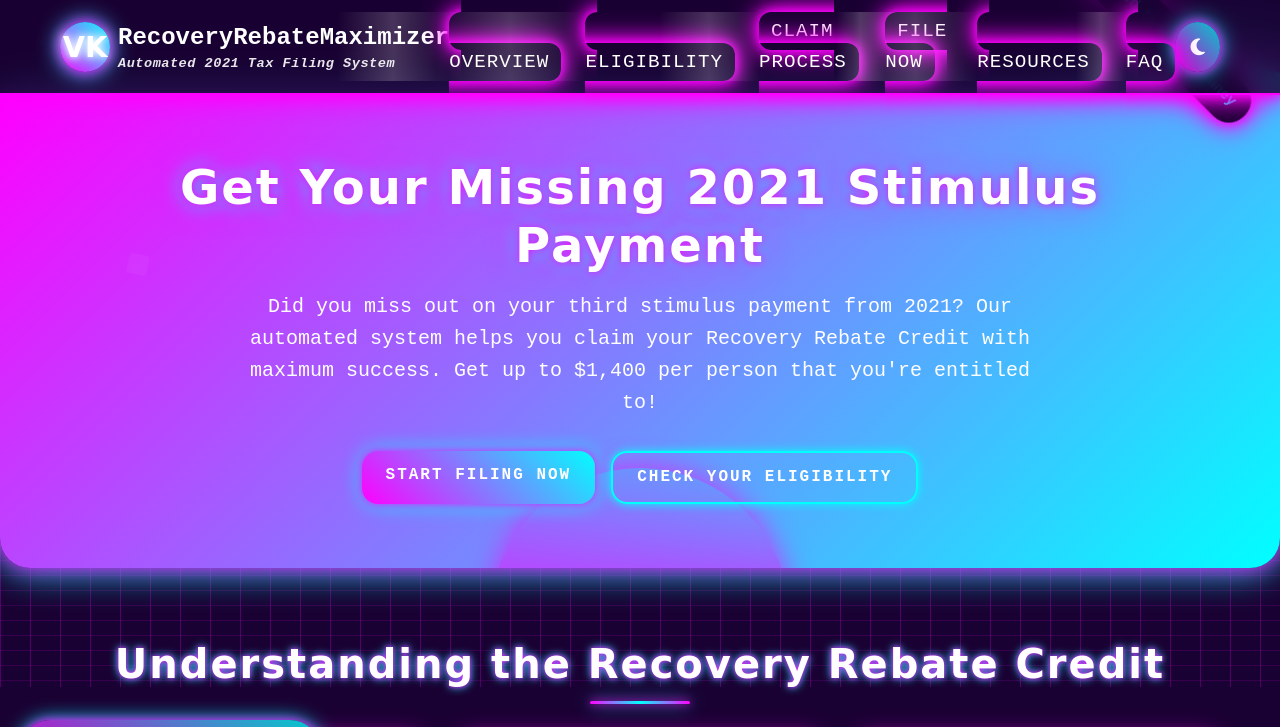
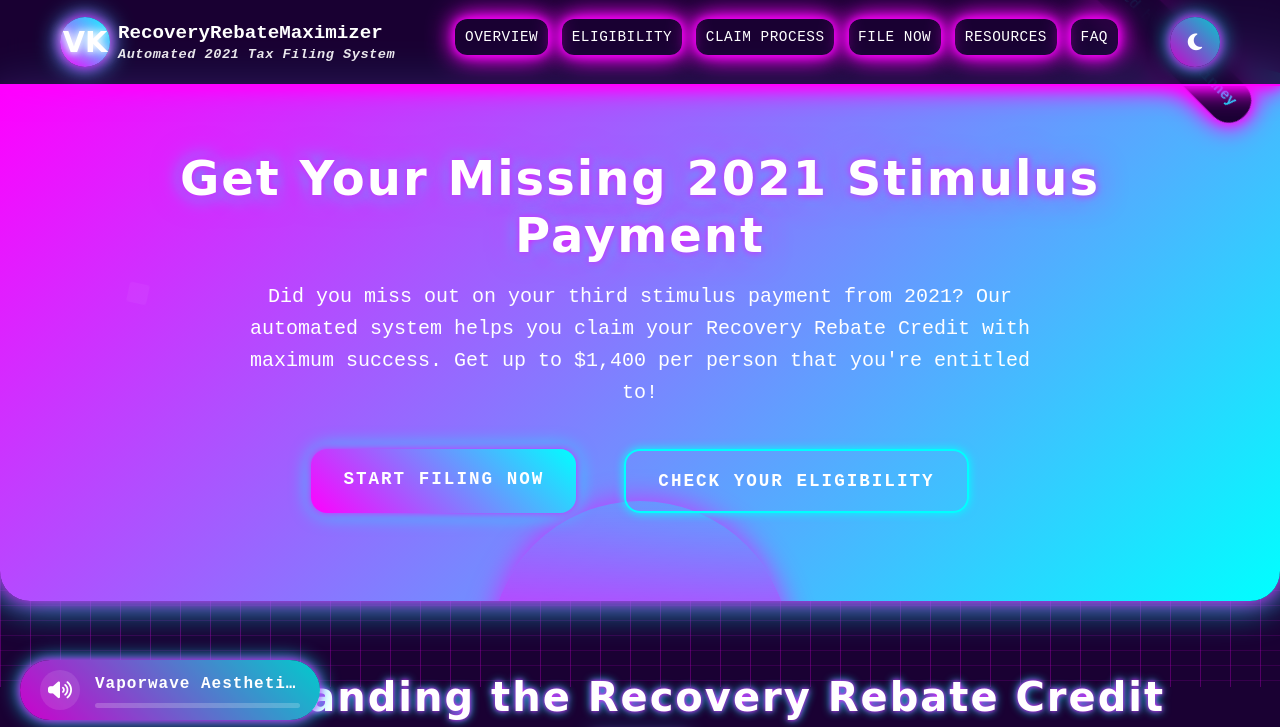
Before and after one commit to VpkDevs/Tax-Filing-Tool, a plain HTML site: page index.html in a window 1280 px wide. Shown: the top 727 px of the page. Drawn offline with Linux system fonts and the light colour scheme.

Commit message:
Fix overlapping navigation buttons in header

```diff
--- a/index.html
+++ b/index.html
@@ -164,15 +164,24 @@
             display: flex;
             justify-content: space-between;
             align-items: center;
+            flex-wrap: wrap; /* Allow wrapping on smaller screens */
+        }
+
+        .nav-menu {
+            flex: 1; /* Take up available space */
+            display: flex;
+            justify-content: center; /* Center the navigation */
+            margin: 0 1rem; /* Add margin on the sides */
         }
 
         .logo {
             display: flex;
             align-items: center;
             gap: 0.5rem;
-            font-size: 1.5rem;
+            font-size: 1.2rem; /* Reduced font size */
             font-weight: bold;
             color: var(--text-dark);
+            padding-right: 0.5rem; /* Added padding to separate from nav */
         }
 
         .logo-initials {
@@ -220,22 +229,26 @@
         nav ul {
             display: flex;
             list-style: none;
-            gap: 1.5rem;
+            gap: 0.5rem; /* Reduced gap between nav items */
+            flex-wrap: wrap; /* Allow wrapping on smaller screens */
+            justify-content: center; /* Center the navigation items */
         }
 
         nav a {
             color: var(--text-dark);
             text-decoration: none;
             font-weight: 500;
-            padding: 0.5rem 0.75rem;
+            padding: 0.4rem 0.6rem; /* Reduced padding */
             border-radius: 0.75rem;
             transition: var(--transition);
             box-shadow: var(--neu-shadow-light);
             position: relative;
             overflow: hidden;
-            font-size: 1.2rem;
-            letter-spacing: 1px;
+            font-size: 0.9rem; /* Reduced font size */
+            letter-spacing: 0.5px; /* Reduced letter spacing */
             text-transform: uppercase;
+            margin: 0.2rem; /* Added small margin */
+            display: inline-block; /* Ensure proper sizing */
         }
 
         nav a::before {
@@ -372,16 +385,17 @@
         .cta-buttons {
             display: flex;
             justify-content: center;
-            gap: 1rem;
+            gap: 2rem; /* Increased from 1rem to 2rem */
             flex-wrap: wrap;
             position: relative;
             z-index: 1;
             animation: fadeInUp 1s ease 0.4s both;
+            margin-bottom: 1rem; /* Added margin at the bottom */
         }
 
         .btn {
             display: inline-block;
-            padding: 0.75rem 1.5rem;
+            padding: 1rem 2rem; /* Increased padding */
             border-radius: 1rem;
             text-decoration: none;
             font-weight: 600;
@@ -389,9 +403,11 @@
             transition: var(--transition);
             cursor: pointer;
             border: none;
-            font-size: 1rem;
+            font-size: 1.1rem; /* Slightly larger font */
             position: relative;
             overflow: hidden;
+            min-width: 200px; /* Added minimum width */
+            margin: 0.5rem; /* Added margin around buttons */
         }
 
         .btn::after {
@@ -2145,7 +2161,7 @@
         /* Vaporwave Audio Player Styles */
         .audio-player {
             position: fixed;
-            bottom: 20px;
+            bottom: 80px; /* Increased from 20px to avoid overlapping */
             left: 20px;
             background: linear-gradient(45deg, var(--primary-dark), var(--accent-dark));
             border-radius: 50px;
```
